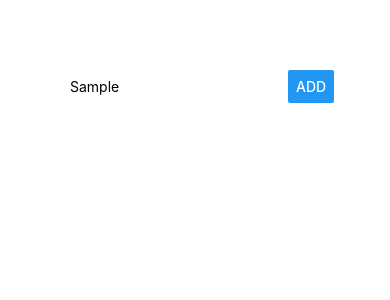
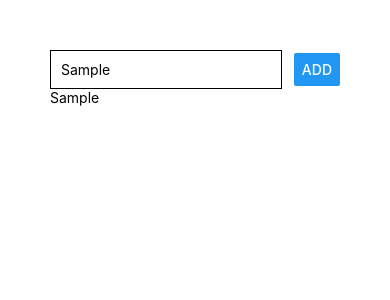
Before and after one commit to xavierjohanis/rn-Complete-Guide, a React Native app: screen / in a window 390 px wide. Both pictures are taken after typing "Sample" into the empty fields and a click on the button "ADD". Shown: the top 300 px of the page. Built offline with nearby package versions, Linux system fonts and the light colour scheme.

Commit message:
add goal

```diff
--- a/App.js
+++ b/App.js
@@ -1,24 +1,31 @@
-import React, {useState} from 'react';
+import React, { useState } from 'react';
 import { StyleSheet, Text, View, TextInput, Button } from 'react-native';
 
 export default function App() {
-  const[enteredGoal, setEnteredGoal] = useState('');
+  const [enteredGoal, setEnteredGoal] = useState('');
+  const [courseGoals, setCourseGoals] = useState([]);
 
   const goalInputHandler = (enteredText) => {
     setEnteredGoal(enteredText);
-  }
+  };
 
   const addGoalHandler = () => {
-    console.log(enteredGoal);
-  }
+    setCourseGoals(currentGoals => [...currentGoals, enteredGoal]);
+  };
+
   return (
     <View style={styles.screen}>
       <View style={styles.inputContainer}>
-        <TextInput placeholder = "Course Goal" style={styles.inputContainer} onChangeText={goalInputHandler} value={enteredGoal}/>
-        <Button title="ADD" onPress={addGoalHandler}/>
-
-        <View>
-        </View>
+        <TextInput
+          placeholder="Course Goal"
+          style={styles.input}
+          onChangeText={goalInputHandler}
+          value={enteredGoal}
+        />
+        <Button title="ADD" onPress={addGoalHandler} />
+      </View>
+      <View>
+        {courseGoals.map((goal) => <Text key={goal}>{goal}</Text>)}
       </View>
     </View>
   );
@@ -26,7 +33,7 @@ export default function App() {
 
 const styles = StyleSheet.create({
   screen: {
-    padding: 70
+    padding: 50
   },
   inputContainer: {
     flexDirection: 'row',
```
